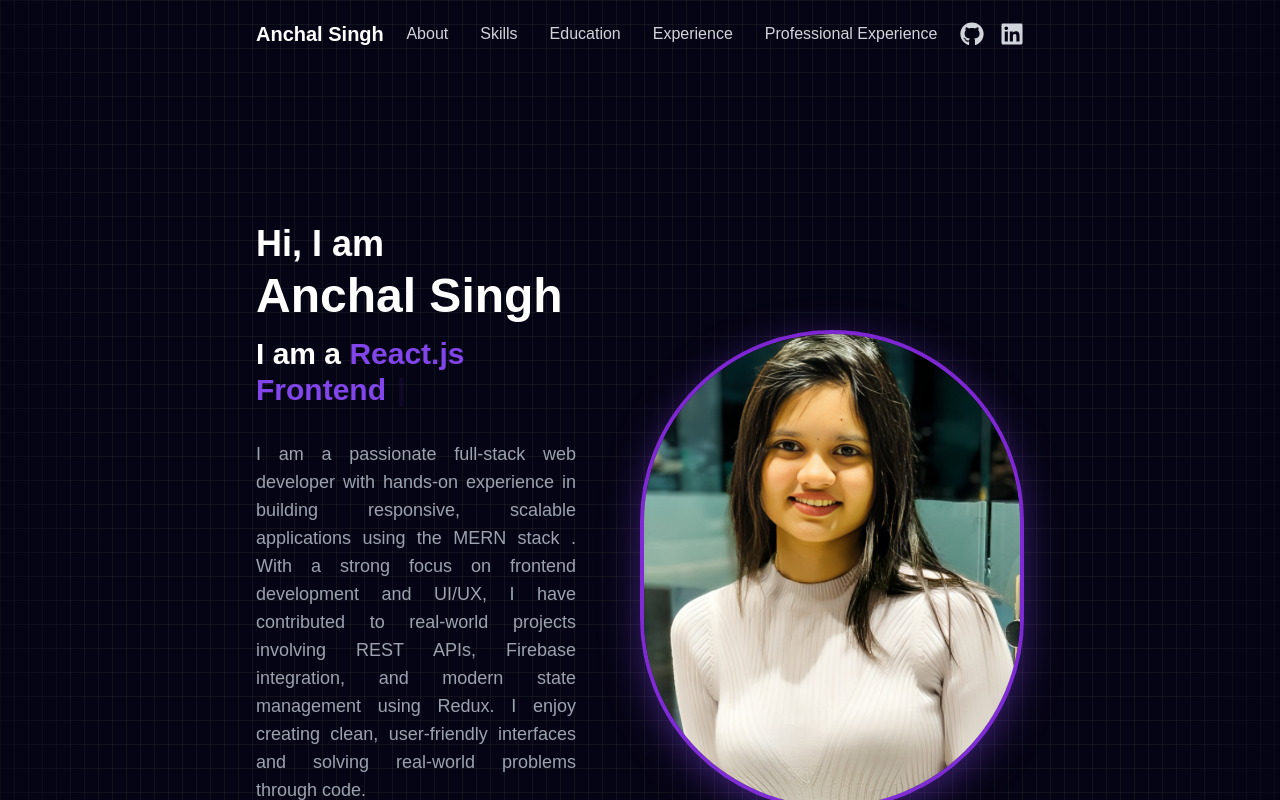
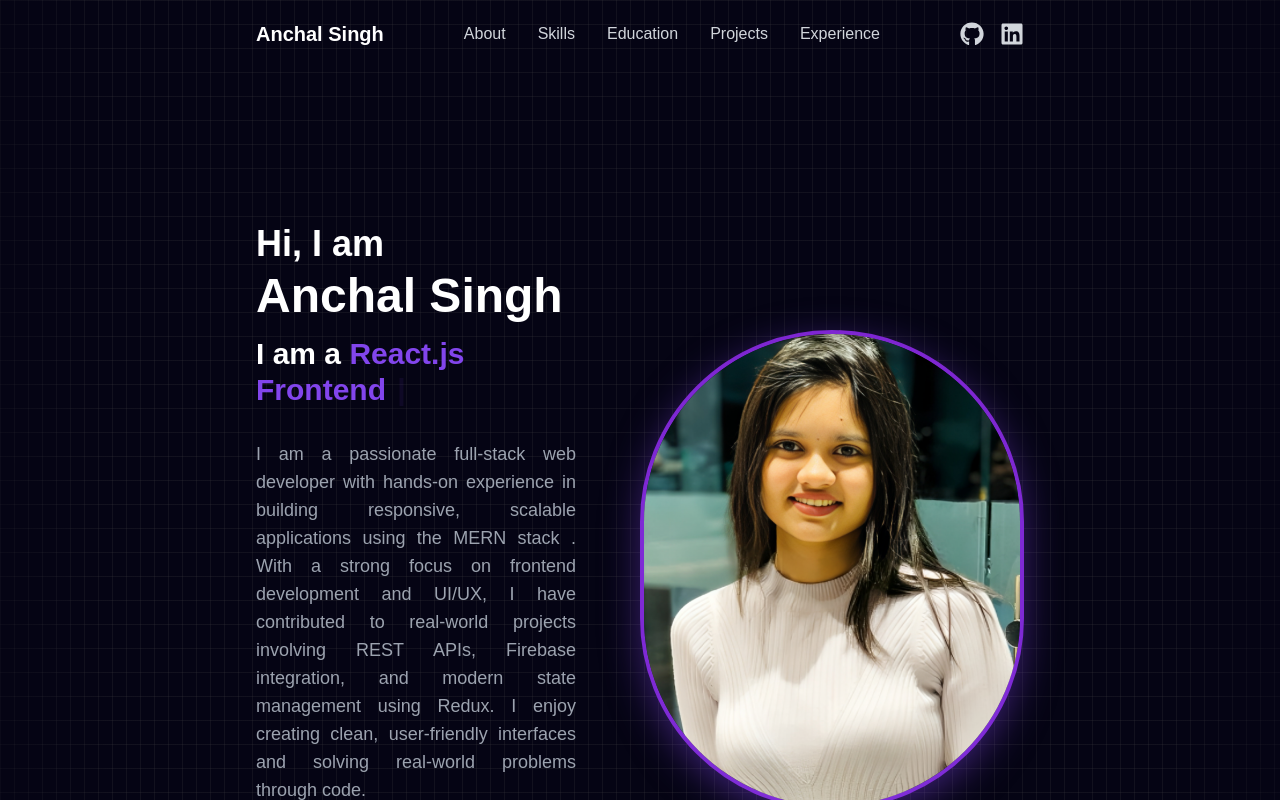
Before and after one commit to anchal-singh26/portfolio, a React (Vite) app: page / in a window 1280 px wide. Shown: the top 800 px of the page. Built offline with nearby package versions, Linux system fonts and the light colour scheme; a web font is replaced by a local one.

Commit message:
Update Navbar.jsx

```diff
--- a/src/components/Navbar/Navbar.jsx
+++ b/src/components/Navbar/Navbar.jsx
@@ -30,8 +30,8 @@ const Navbar = () => {
     { id: 'about', label: 'About' },
     { id: 'skills', label: 'Skills' },
     { id: 'education', label: 'Education' },
-    { id: 'experience', label: 'Experience' },
-    { id: 'professional-experience', label: 'Professional Experience' },
+    { id: 'experience', label: 'Projects' },
+    { id: 'professional-experience', label: 'Experience' },
   ];
 
   return (
```
